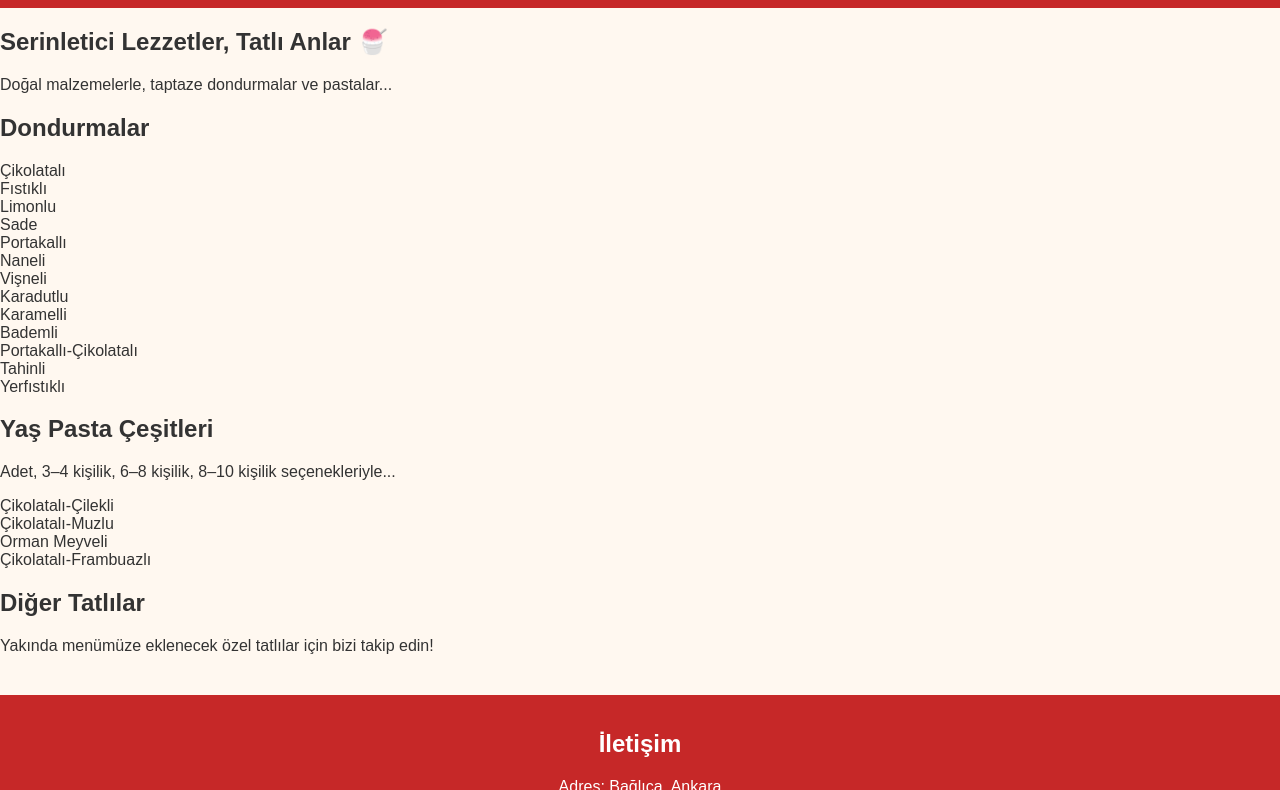
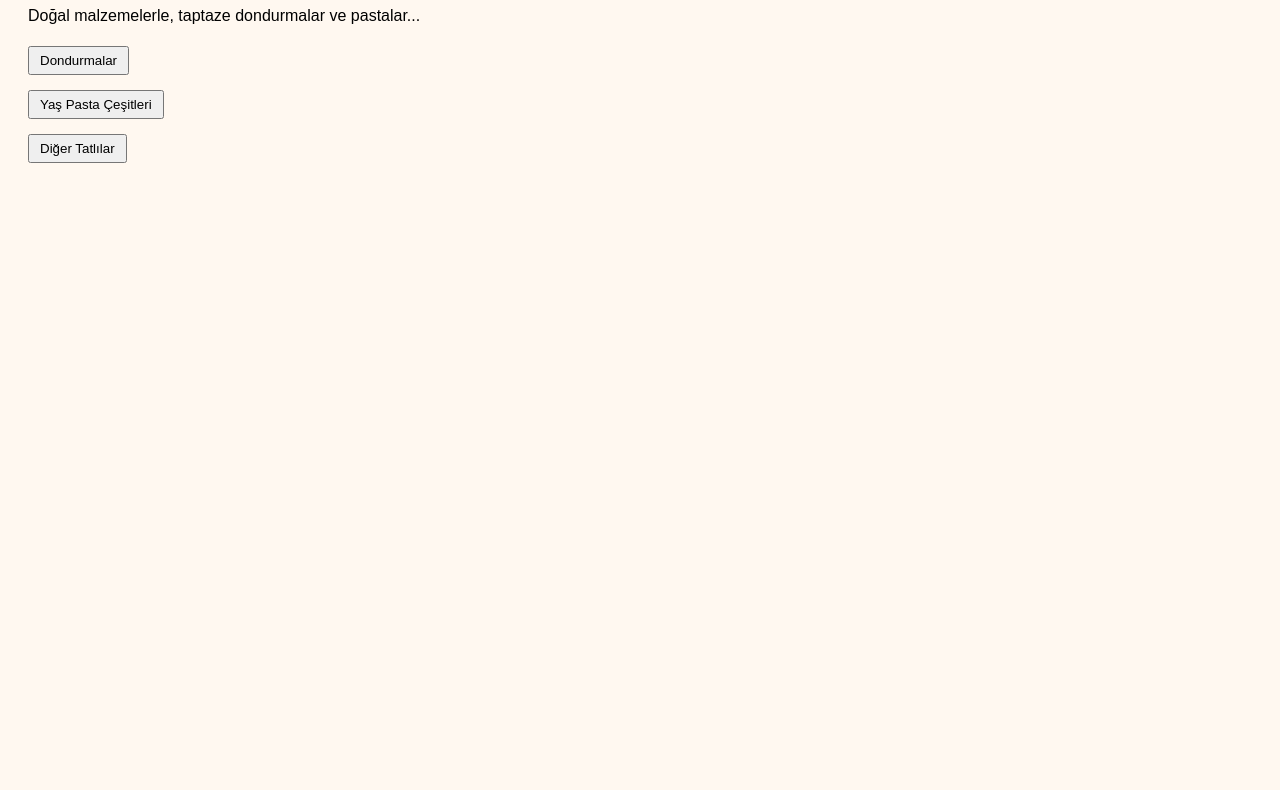
Before and after one commit to efebasar14/TatDondurmaapp, a plain HTML site: page index.html in a window 1280 px wide. Shown: the part 102-892 px from the top of the page. After the commit the page ends 800 px from the top, so only its background shows below. Drawn offline with Linux system fonts and the light colour scheme.

Commit message:
Ben zenginim

```diff
--- a/index.html
+++ b/index.html
@@ -1,75 +1,62 @@
 <!DOCTYPE html>
 <html lang="tr">
 <head>
-    <meta charset="UTF-8">
-    <meta name="viewport" content="width=device-width, initial-scale=1.0">
-    <title>TAT Dondurma & Tatlı</title>
-    <link rel="stylesheet" href="style.css">
+<meta charset="UTF-8">
+<meta name="viewport" content="width=device-width, initial-scale=1.0">
+<title>Serinletici Lezzetler</title>
+<style>
+  body { font-family: Arial, sans-serif; padding: 20px; background: #fff8f0; }
+  h1 { color: #d94c4c; }
+  .menu-category { margin-bottom: 10px; }
+  .item-list { display: none; margin-left: 20px; }
+  button { padding: 5px 10px; margin-top: 5px; cursor: pointer; }
+</style>
 </head>
 <body>
-    <!-- ÜST MENÜ -->
-    <header>
-        <h1>TAT DONDURMA & TATLI</h1>
-        <nav>
-            <a href="#dondurmalar">Dondurmalar</a>
-            <a href="#pastalar">Yaş Pastalar</a>
-            <a href="#tatlilar">Diğer Tatlılar</a>
-            <a href="#iletisim">İletişim</a>
-        </nav>
-    </header>
+<h1>Serinletici Lezzetler 🍧</h1>
+<p>Doğal malzemelerle, taptaze dondurmalar ve pastalar...</p>
 
-    <!-- ANA SAYFA -->
-    <section id="hero">
-        <h2>Serinletici Lezzetler, Tatlı Anlar 🍧</h2>
-        <p>Doğal malzemelerle, taptaze dondurmalar ve pastalar...</p>
-    </section>
+<div class="menu-category">
+  <button onclick="toggleItems('icecream')">Dondurmalar</button>
+  <ul id="icecream" class="item-list">
+    <li>Çikolatalı</li>
+    <li>Fıstıklı</li>
+    <li>Limonlu</li>
+    <li>Sade</li>
+    <li>Portakallı</li>
+    <li>Naneli</li>
+    <li>Vişneli</li>
+    <li>Karadutlu</li>
+    <li>Karamelli</li>
+    <li>Bademli</li>
+    <li>Portakallı-Çikolatalı</li>
+    <li>Tahinli</li>
+    <li>Yerfıstıklı</li>
+  </ul>
+</div>
 
-    <!-- DONDURMALAR -->
-    <section id="dondurmalar">
-        <h2>Dondurmalar</h2>
-        <div class="menu-grid">
-            <div class="item">Çikolatalı</div>
-            <div class="item">Fıstıklı</div>
-            <div class="item">Limonlu</div>
-            <div class="item">Sade</div>
-            <div class="item">Portakallı</div>
-            <div class="item">Naneli</div>
-            <div class="item">Vişneli</div>
-            <div class="item">Karadutlu</div>
-            <div class="item">Karamelli</div>
-            <div class="item">Bademli</div>
-            <div class="item">Portakallı-Çikolatalı</div>
-            <div class="item">Tahinli</div>
-            <div class="item">Yerfıstıklı</div>
-        </div>
-    </section>
+<div class="menu-category">
+  <button onclick="toggleItems('cakes')">Yaş Pasta Çeşitleri</button>
+  <ul id="cakes" class="item-list">
+    <li>Çikolatalı-Çilekli</li>
+    <li>Çikolatalı-Muzlu</li>
+    <li>Orman Meyveli</li>
+    <li>Çikolatalı-Frambuazlı</li>
+  </ul>
+</div>
 
-    <!-- YAŞ PASTALAR -->
-    <section id="pastalar">
-        <h2>Yaş Pasta Çeşitleri</h2>
-        <p>Adet, 3–4 kişilik, 6–8 kişilik, 8–10 kişilik seçenekleriyle...</p>
-        <div class="menu-grid">
-            <div class="item">Çikolatalı-Çilekli</div>
-            <div class="item">Çikolatalı-Muzlu</div>
-            <div class="item">Orman Meyveli</div>
-            <div class="item">Çikolatalı-Frambuazlı</div>
-        </div>
-    </section>
+<div class="menu-category">
+  <button onclick="toggleItems('others')">Diğer Tatlılar</button>
+  <ul id="others" class="item-list">
+    <li>Yakında menümüze eklenecek özel tatlılar için bizi takip edin!</li>
+  </ul>
+</div>
 
-    <!-- DİĞER TATLILAR -->
-    <section id="tatlilar">
-        <h2>Diğer Tatlılar</h2>
-        <p>Yakında menümüze eklenecek özel tatlılar için bizi takip edin!</p>
-    </section>
-
-    <!-- İLETİŞİM -->
-    <footer id="iletisim">
-        <h2>İletişim</h2>
-        <p>Adres: Bağlıca, Ankara</p>
-        <p>Tel: 0 (312) 123 45 67</p>
-        <p>&copy; 2025 TAT Dondurma. Tüm hakları saklıdır.</p>
-    </footer>
-
-    <script src="script.js"></script>
+<script>
+function toggleItems(id) {
+  const list = document.getElementById(id);
+  list.style.display = list.style.display === 'block' ? 'none' : 'block';
+}
+</script>
 </body>
 </html>
```
